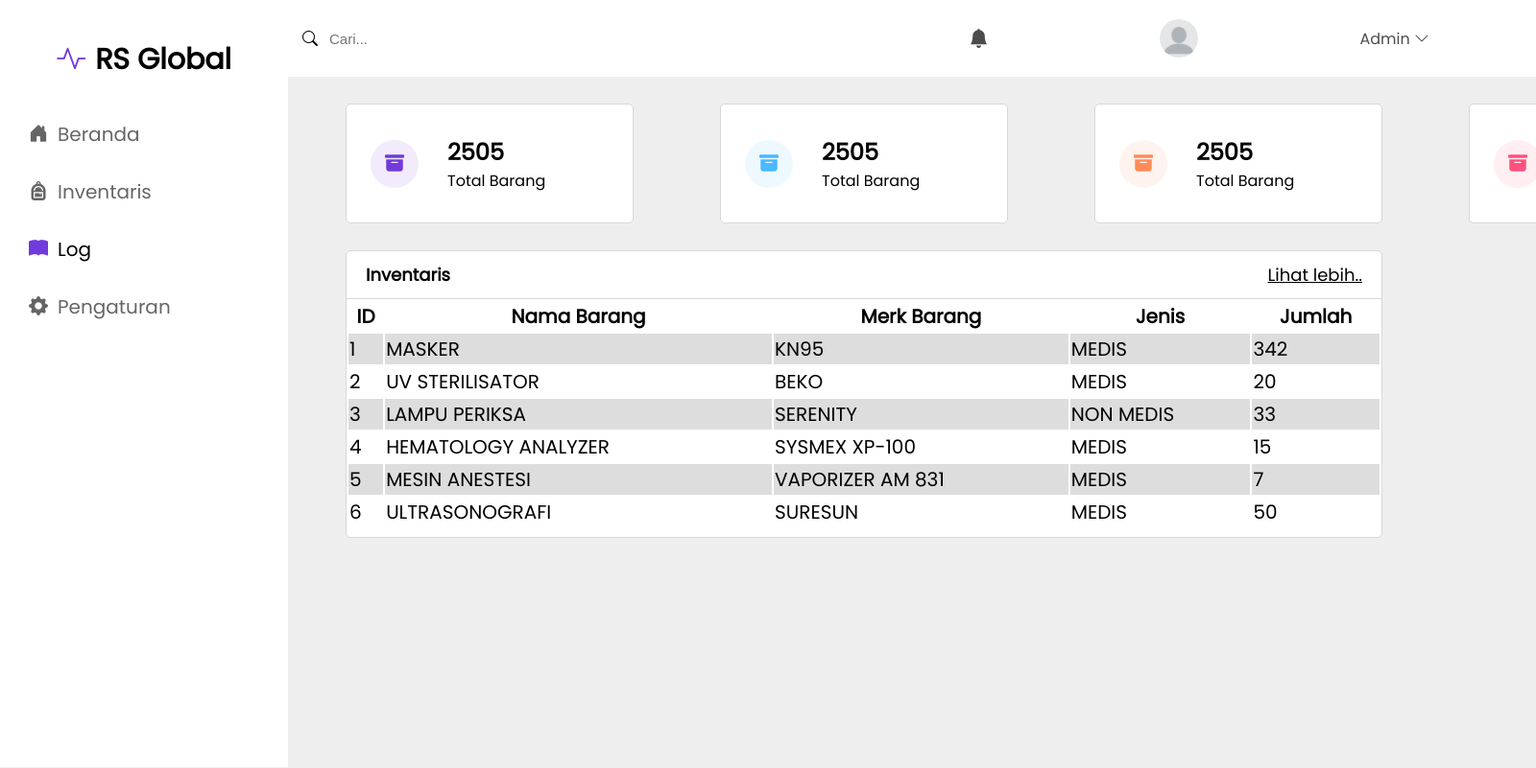
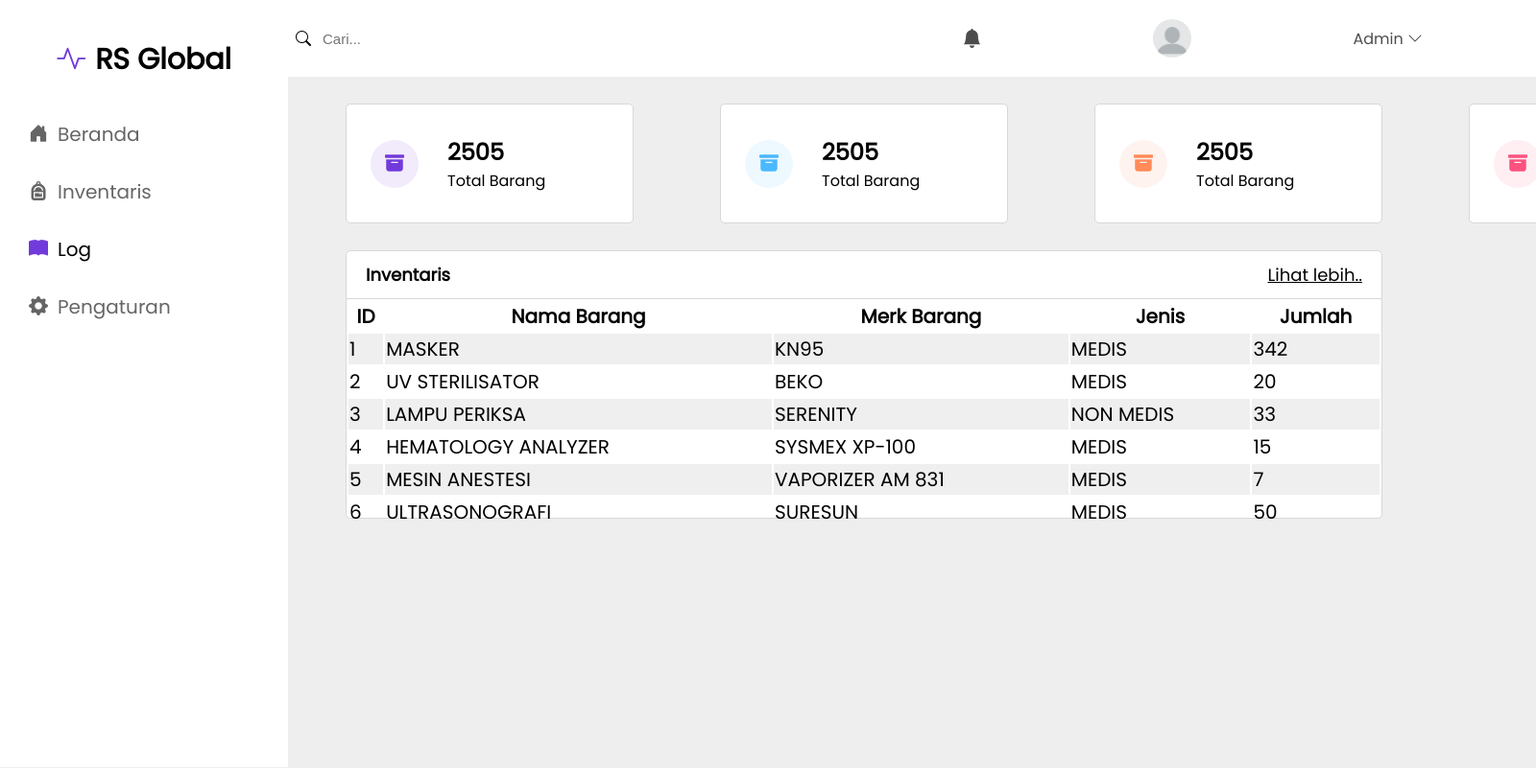
Before and after one commit to Bezaleelderoys/inventarisrs, a PHP site: page /log.php in a window 1600 px wide; the page is wider, and only the part inside the window is pictured. Shown: the top 801 px of that part at 96% size. Run offline with PHP 8.4, Linux system fonts and the light colour scheme; data comes from the database, SQL or seed files in the repository.

Commit message:
table color and stuffs

```diff
--- a/src/style.css
+++ b/src/style.css
@@ -22,20 +22,19 @@ body {
 /* navbnar */
 .navbar {
   width: 100%;
-  margin-left: 300px;
   height: 80px;
   background-color: #fff;
   position: fixed;
   top: 0;
   display: flex;
   align-items: center;
-  z-index: 1;
   max-width: 100%;
   /* justify-content: space-between */
 }
 
 .navbar .container {
   width: 75%;
+  margin-left: 300px;
   display: flex;
   align-items: center;
   position: fixed;
@@ -264,7 +263,7 @@ form i,
   border: 1px solid #d8d8d8;
   border-radius: 5px;
   width: 1080px;
-  height: 300px;
+  height: 280px;
   background-color: white;
 }
 
@@ -295,7 +294,15 @@ form i,
 }
 
 .big-card table tr:nth-child(even) {
-  background-color: rgb(221, 221, 221);
+  background-color: rgb(239, 239, 239);
+}
+
+.big-card table tr:nth-child(odd):hover {
+  background-color: rgb(231, 231, 231);
+}
+
+.big-card table tr:nth-child(even):hover {
+  background-color: #e6e6e6;
 }
 
 /* responsivenss */
```
